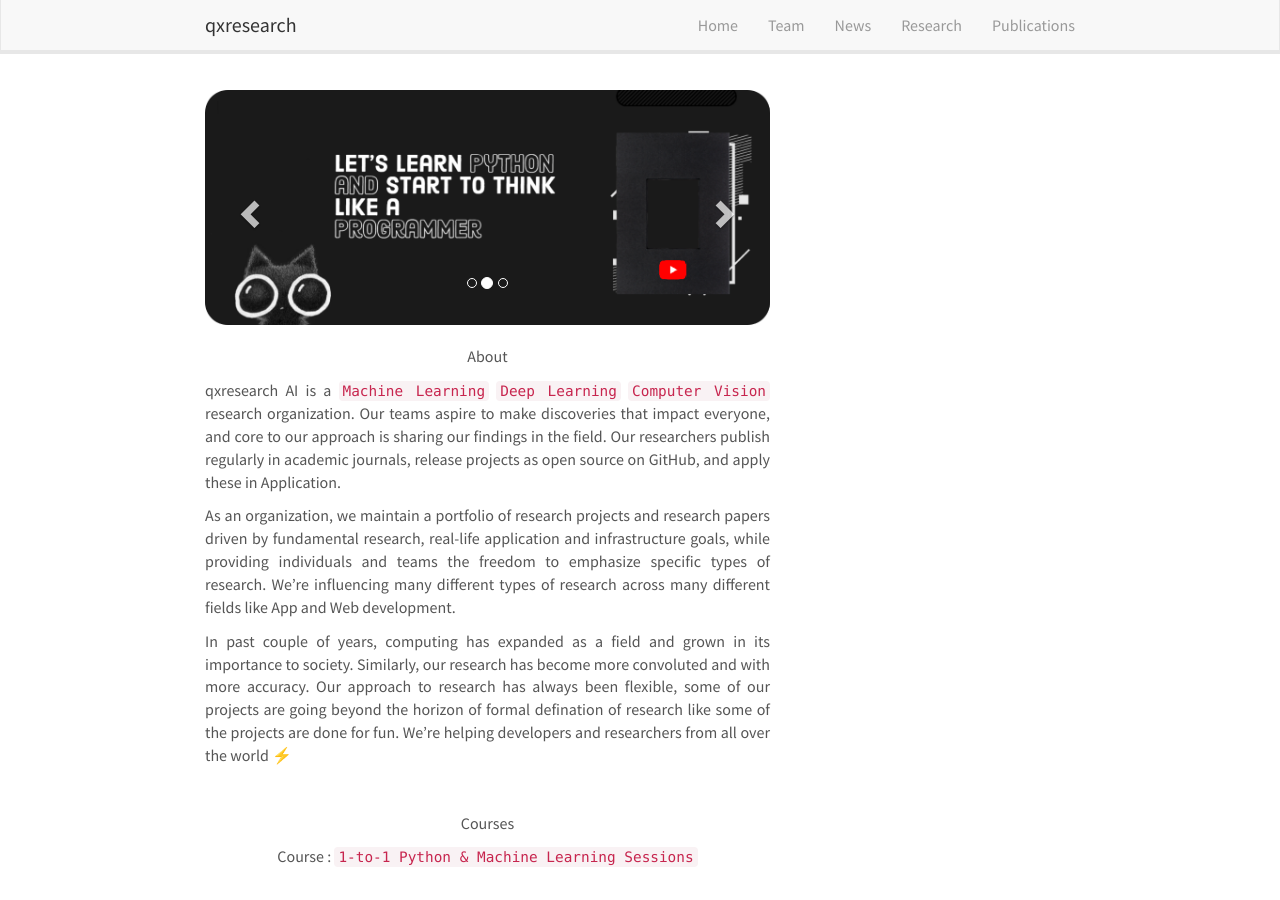
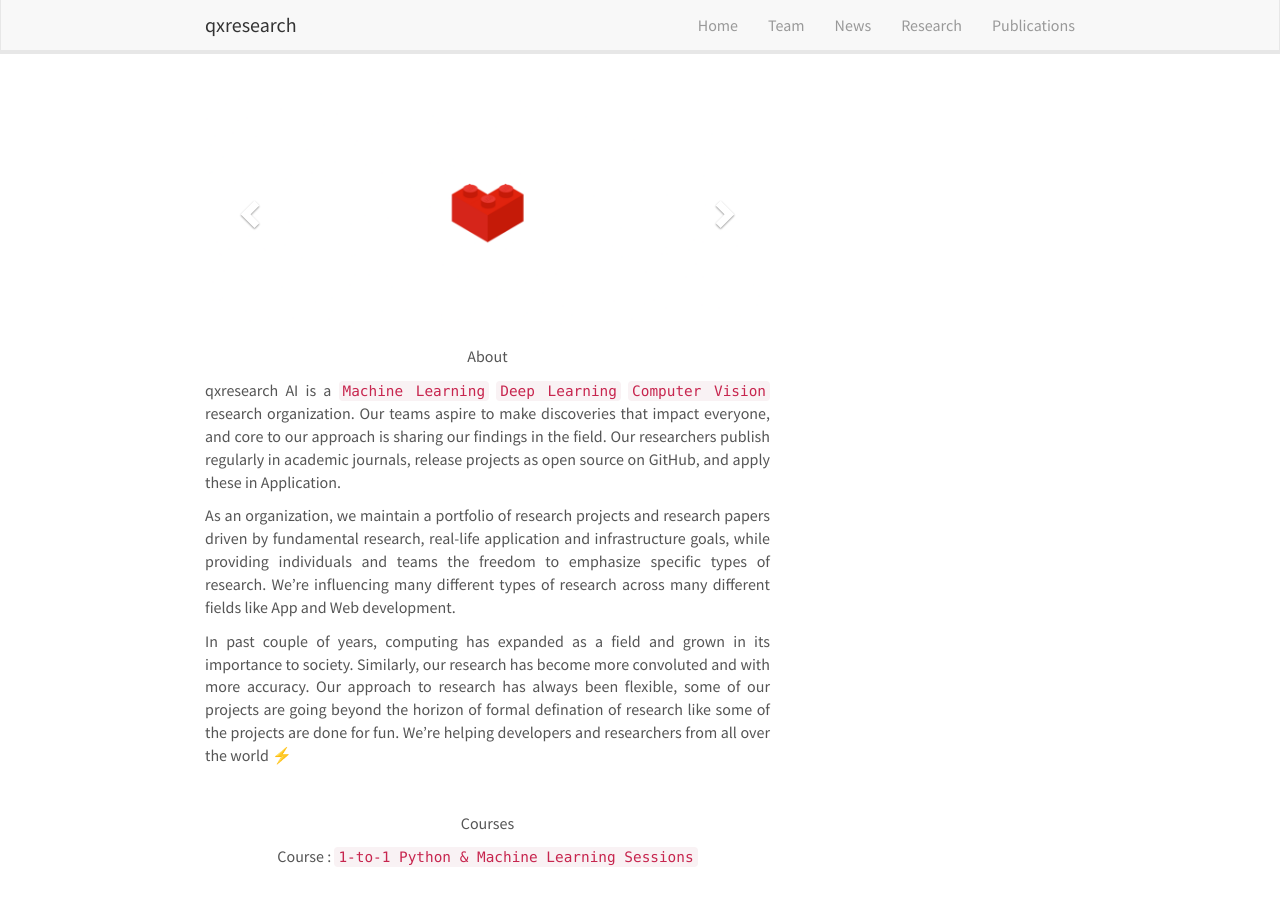
Before and after one commit to qxresearch/qxresearch.github.io, a Jekyll site: the page built from _pages/home.md, in a window 1280 px wide and 900 px high. Built offline with Jekyll 4.4.1, drawn with Linux system fonts in a browser that asks for light colours; nearby versions of some CDN libraries; comment, search, counter and statistics services are not loaded.

Commit message:
Update homelay.html

```diff
--- a/_layouts/homelay.html
+++ b/_layouts/homelay.html
@@ -18,10 +18,13 @@ layout: default
 				<img src="{{ site.url }}{{ site.baseurl }}/images/slider/qxresearchAI.png" alt="Slide 1" />
 			</div>
 			<div class="item">
-				<img src="{{ site.url }}{{ site.baseurl }}/images/slider/l3.png" alt="Slide 2" />
+				<img src="{{ site.url }}{{ site.baseurl }}/images/slider/l4.png" alt="Slide 2" />
 			</div>
 			<div class="item">
-				<img src="{{ site.url }}{{ site.baseurl }}/images/slider/gg3.png" alt="Slide 2" />
+				<img src="{{ site.url }}{{ site.baseurl }}/images/slider/l5.png" alt="Slide 2" />
+			</div>
+                        <div class="item">
+				<img src="{{ site.url }}{{ site.baseurl }}/images/slider/l3.png" alt="Slide 2" />
 			</div>
 		</div>
 		<a class="left carousel-control" href="#carousel" role="button" data-slide="prev">
```
